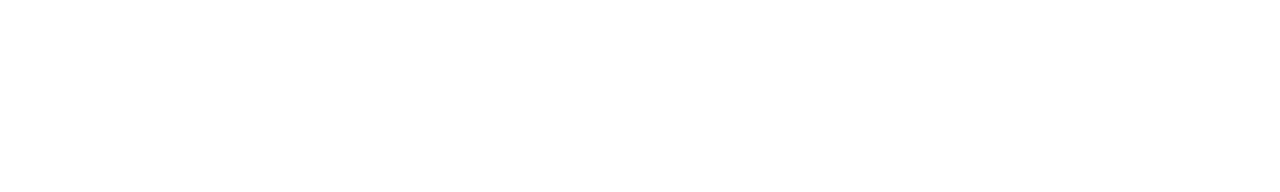
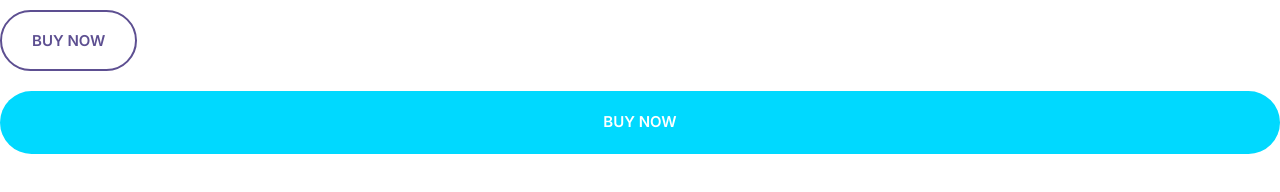
Before and after one commit to techgeneenterprise/glorify, a plain HTML site: page index.html in a window 1280 px wide. Drawn offline with Linux system fonts and the light colour scheme.

Commit message:
button content created

```diff
--- a/css/styles.css
+++ b/css/styles.css
@@ -6,7 +6,9 @@
     --color-heading:#5d4f91;
     --color-body:#c1becb;
 }
-
+ *, *::before, *::after {
+     box-sizing: border-box;
+ }
 /* TOYPOGRAPY */
 
 html {
@@ -162,3 +164,59 @@ a {
     justify-content: center;
     align-items: center;
 }
+
+/* BUTTONS */
+
+.btn {
+    border-radius: 40px;
+    border: 0;
+    cursor: pointer;
+    font-size: 1.8rem;
+    font-weight: 600;
+    margin: 1rem 0;
+    padding: 2rem 3rem;
+    text-align: center;
+    text-transform: uppercase;
+    white-space: nowrap;
+}
+.btn--primary {
+    background: var(--color-primary);
+    color: #fff;
+}
+.btn--primary:hover{
+    background: #3b0cdc;
+}
+.btn--secondary {
+    background: var(--color-secondary);
+    color: #fff;
+}
+.btn--secondary:hover {
+    background: #46dbf5;
+}
+.btn--accent{
+    background: var(--color-accent);
+    color: #fff;
+}
+.btn--accent:hover {
+    background: #e8512a;
+}
+.btn--block{
+    width: 100%;
+    display: inline-block;
+}
+
+.btn--outline {
+    background: #fff;
+    border: 2px solid var(--color-heading);
+    color: var(--color-heading);
+}
+.btn--outline:hover{
+    background: var(--color-heading);
+    color: #fff;
+}
+
+@media screen and (min-width: 1024px) {
+    .btn {
+        font-size: 1.5rem;
+    }
+}
--- a/index.html
+++ b/index.html
@@ -11,6 +11,8 @@
     <link rel="stylesheet" href="css/normalize.css">
 </head>
 <body>
+    <button class="btn btn--outline">Buy Now</button>
+    <a href="#" class="btn btn--secondary btn--block">Buy Now</a>
 
 </body>
 </html>
```
